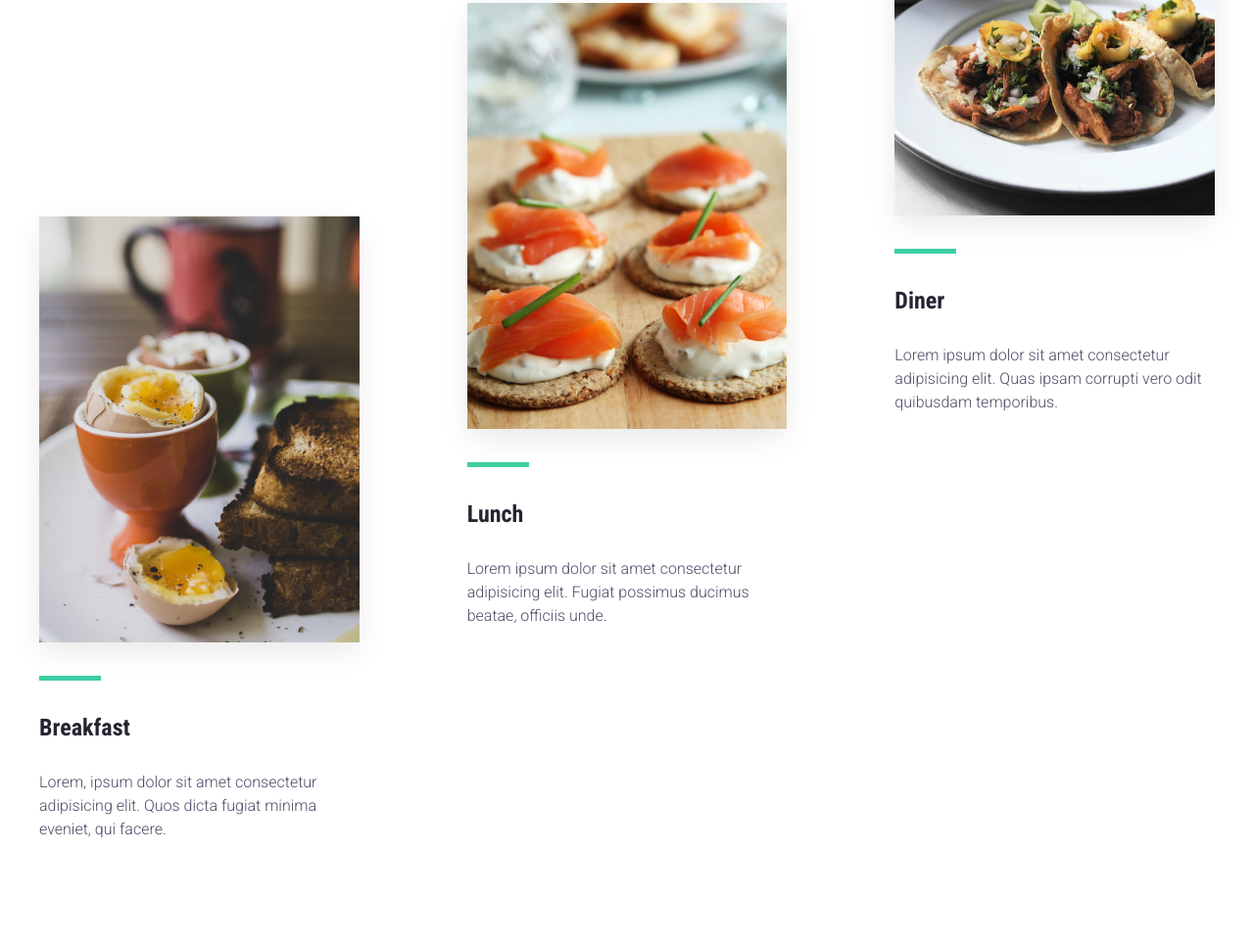
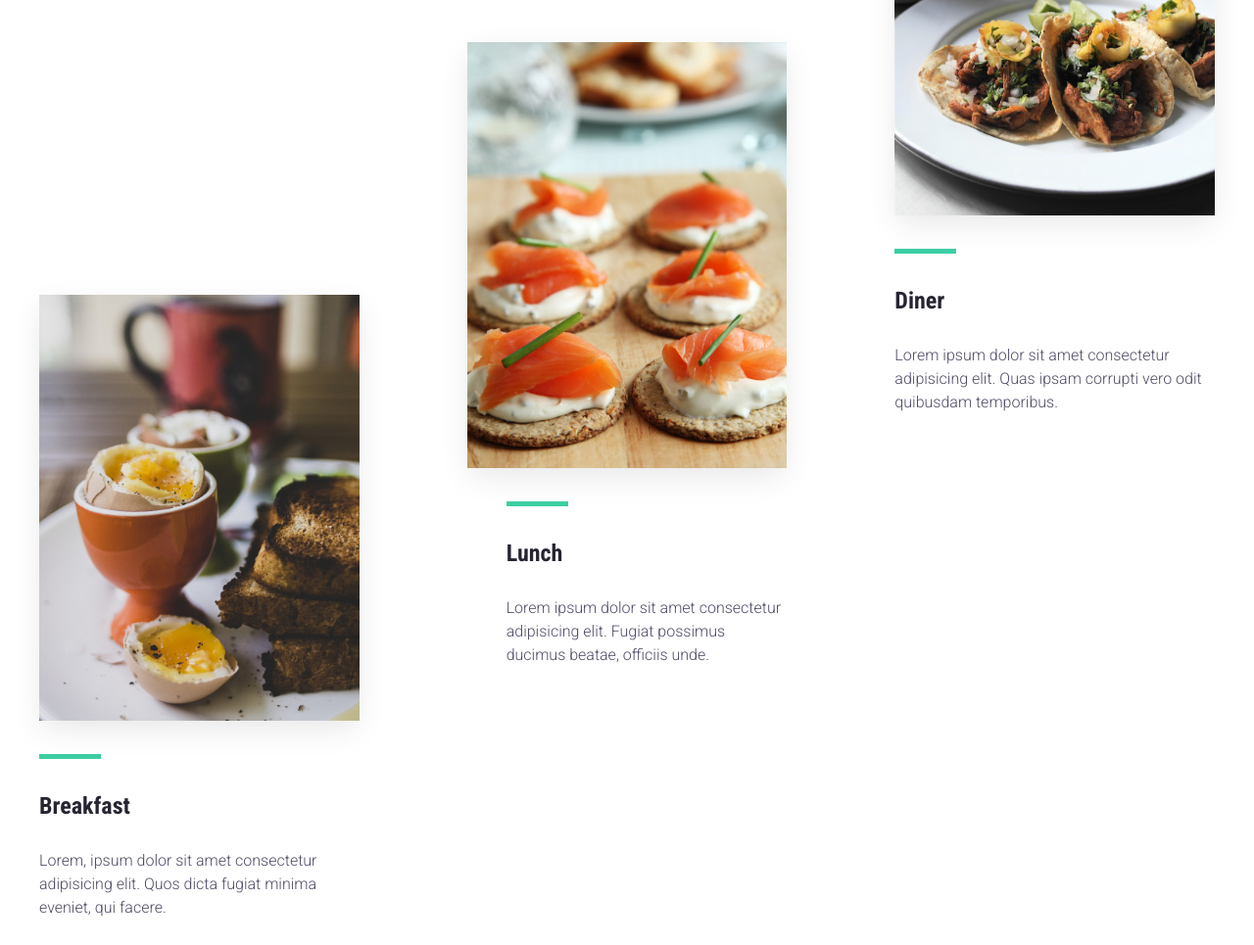
Before and after one commit to madew/food-serving, a website built with webpack: page src/index.html in a window 1280 px wide. Shown: the part 1215-2180 px from the top of the page at 98% size. Built offline with nearby package versions, Linux system fonts and the light colour scheme.

Commit message:
Finished Featured Food section for RWD

```diff
--- a/src/assets/css/modules/_container.scss
+++ b/src/assets/css/modules/_container.scss
@@ -2,9 +2,21 @@
   max-width: 1200px;
   margin-left: 10px;
   margin-right: 10px;
+  margin-bottom: 100px;
+
+  @include atSmall {
+    margin-left: 20px;
+    margin-right: 20px;
+  }
+
+  @include atMedium {
+    margin-left: 30px;
+    margin-right: 30px;
+  }
 
   @include atLarge {
     margin-left: auto;
     margin-right: auto;
+    margin-bottom: 0;
   }
 }
--- a/src/assets/css/modules/_featured-food.scss
+++ b/src/assets/css/modules/_featured-food.scss
@@ -1,15 +1,17 @@
 .featured-food {
   display: grid;
-  grid-template-columns: 1;
+  grid-template-columns: 1fr;
 
   @include atLarge {
     grid-template-columns: repeat(3, 1fr);
     grid-template-rows: repeat(5, 1fr);
     column-gap: 110px;
-    margin-bottom: 150px;
   }
 
   &__content {
+    text-align: center;
+    margin-bottom: 40px;
+
     @include atLarge {
       grid-column: 1 / 3;
       grid-row: 1 / 2;
@@ -18,23 +20,100 @@
   }
 
   &__breakfast {
+    text-align: center;
+    margin-bottom: 70px;
+
+    @include atMedium {
+      display: flex;
+      flex-direction: row-reverse;
+
+      & > div {
+        display: flex;
+        flex-direction: column;
+        justify-content: center;
+        padding-right: 40px;
+      }
+    }
+
     @include atLarge {
+      display: block;
+      flex-direction: initial;
+      text-align: left;
+      margin-bottom: 0;
       grid-column: 1 / 2;
       grid-row: 3 / 6;
+
+      & > div {
+        display: block;
+        flex-direction: unset;
+        justify-content: unset;
+        padding-right: 0px;
+      }
     }
   }
 
   &__lunch {
+    text-align: center;
+    margin-bottom: 70px;
+
+    @include atMedium {
+      display: flex;
+      flex-direction: row;
+
+      & > div {
+        display: flex;
+        flex-direction: column;
+        justify-content: center;
+        padding-left: 40px;
+      }
+    }
+
     @include atLarge {
+      display: block;
+      flex-direction: initial;
+      text-align: left;
+      margin-bottom: 0;
       grid-column: 2 / 3;
       grid-row: 2 / 5;
+
+      & > div {
+        display: block;
+        flex-direction: unset;
+        justify-content: unset;
+        padding-right: 0px;
+      }
     }
   }
 
   &__diner {
+    text-align: center;
+
+    @include atMedium {
+      display: flex;
+      flex-direction: row-reverse;
+
+      & > div {
+        display: flex;
+        flex-direction: column;
+        justify-content: center;
+        padding-right: 40px;
+      }
+    }
+
     @include atLarge {
+      display: block;
+      flex-direction: initial;
+      text-align: left;
+      margin-bottom: 0;
       grid-column: 3 / 4;
       grid-row: 1 / 4;
+
+      & > div {
+        display: block;
+        flex-direction: unset;
+        justify-content: unset;
+        padding-right: 0px;
+      }
     }
   }
 
@@ -43,5 +122,27 @@
     object-fit: cover;
     height: auto;
     box-shadow: 0px 10px 30px -3px rgba(0, 0, 0, 0.1);
+
+    @include atMedium {
+      width: auto;
+      flex: 1;
+      height: 300px;
+    }
+
+    @include atLarge {
+      width: 100%;
+      flex: none;
+      height: auto;
+    }
+  }
+
+  & .decoration-line {
+    @include atMedium {
+      display: none;
+    }
+
+    @include atLarge {
+      display: inline-block;
+    }
   }
 }
--- a/src/assets/css/modules/_header.scss
+++ b/src/assets/css/modules/_header.scss
@@ -1,7 +1,7 @@
 .header {
   font-family: 'Roboto', sans-serif;
   font-size: 1rem;
-  margin-bottom: 0;
+  margin-bottom: 100px;
 
   @include atLarge {
     margin-bottom: 200px;
--- a/src/assets/css/modules/_headings.scss
+++ b/src/assets/css/modules/_headings.scss
@@ -1,12 +1,13 @@
 .heading {
   font-family: 'Roboto Condensed', sans-serif;
   font-weight: 700;
-  font-size: 2rem;
+  font-size: 2.2rem;
   color: $mainBlack;
   text-align: center;
 
   @include atLarge {
     text-align: left;
+    font-size: 2rem;
   }
 
   &--small {
--- a/src/assets/css/modules/_mixins.scss
+++ b/src/assets/css/modules/_mixins.scss
@@ -11,7 +11,7 @@
 }
 
 @mixin atLarge {
-  @media (min-width: 1010px) {
+  @media (min-width: 1200px) {
     @content;
   }
 }
--- a/src/index.html
+++ b/src/index.html
@@ -94,6 +94,8 @@
           alt="Breakfast"
           class="featured-food__photo"
         />
+
+        <div>
           <hr class="decoration-line mt-3 mb-3" />
           <h3 class="heading heading--medium mb-3">Breakfast</h3>
           <p class="text">
@@ -101,12 +103,14 @@
             fugiat minima eveniet, qui facere.
           </p>
         </div>
+      </div>
       <div class="featured-food__lunch">
         <img
           src="assets/img/lunch.jpg"
           alt="Lunch"
           class="featured-food__photo"
         />
+        <div>
           <hr class="decoration-line mt-3 mb-3" />
           <h3 class="heading heading--medium mb-3">Lunch</h3>
           <p class="text">
@@ -114,18 +118,21 @@
             possimus ducimus beatae, officiis unde.
           </p>
         </div>
+      </div>
       <div class="featured-food__diner">
         <img
           src="assets/img/diner.jpg"
           alt="Diner"
           class="featured-food__photo"
         />
+        <div>
           <hr class="decoration-line mt-3 mb-3" />
           <h3 class="heading heading--medium mb-3">Diner</h3>
           <p class="text">
             Lorem ipsum dolor sit amet consectetur adipisicing elit. Quas ipsam
             corrupti vero odit quibusdam temporibus.
           </p>
+        </div>
       </div>
     </section>
     <section class="container about-food">
```
Lines whose indentation alone changed are shown as unchanged.
